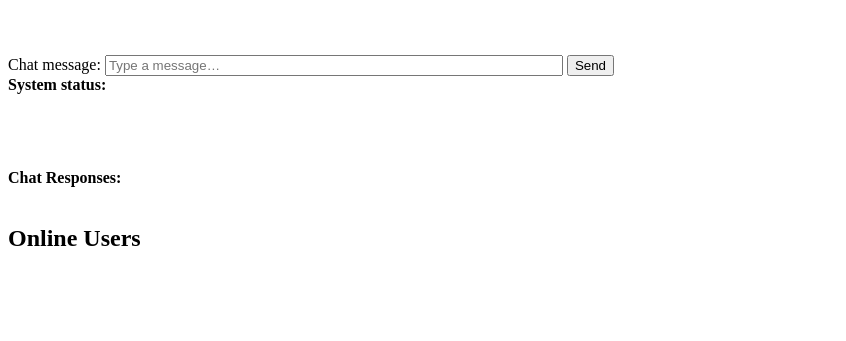
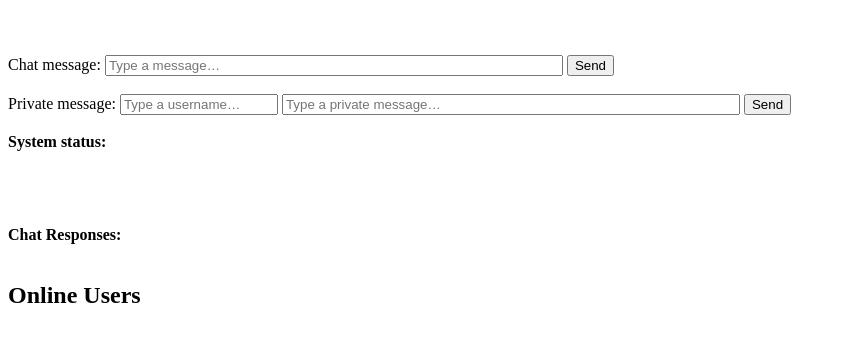
Before and after one commit to uc-se-sm26-team3/uc-se-sm26-team3.github.io, a website: page sprint1/src/ui/index.html in a window 1280 px wide. Shown: the part 61-402 px from the top of the page, without its empty margins (0-846 px from the left). Drawn offline with nearby package versions, Linux system fonts and the light colour scheme; no server answers.

Commit message:
Add private chat UI elements. Private chat messages will apear in the same chat box, but will be marked as private

```diff
--- a/sprint1/src/ui/index.html
+++ b/sprint1/src/ui/index.html
@@ -1,28 +1,55 @@
 <!DOCTYPE html>
 <html lang="en">
+
 <head>
   <meta charset="UTF-8" />
   <meta name="viewport" content="width=device-width, initial-scale=1.0" />
   <title>Simple Messenger — EECE/CS 3093C Lab 1</title>
   <script src="/socket.io/socket.io.js"></script>
 </head>
+
 <body>
 
   <h1>Simple Messenger — EECE/CS 3093C Lab 1</h1>
+
   <br>
-<b><div id = "welcome"></div></b>
+
+  <b>
+    <div id="welcome"></div>
+  </b>
+
   <br>
+
+  <div>
     Chat message:
     <input id="chat-message" type="text" autocomplete="off" placeholder="Type a message…" style="width:450px;" />
     <button id="send-button">Send</button>
+  </div>
+
   <br>
+
+  <div>
+    Private message:
+    <input id="private-username" type="text" autocomplete="off" placeholder="Type a username…" style="width:150px;" />
+    <input id="private-message" type="text" autocomplete="off" placeholder="Type a private message…" style="width:450px;" />
+    <button id="send-private-button">Send</button>
+  </div>
+
+  <br>
+
   <b>System status: </b><br>
   <div id="status" style="width:625px; height:75px; overflow-y:scroll;"></div>
   <b>Chat Responses:</b><br>
   <div id="responses"></div>
+
   <br>
+
   <h2>Online Users</h2>
   <ul id="online-users-list"></ul>
+
+  <br>
+
   <script src="client.js"></script>
 </body>
+
 </html>
```
Lines whose indentation alone changed are shown as unchanged.
